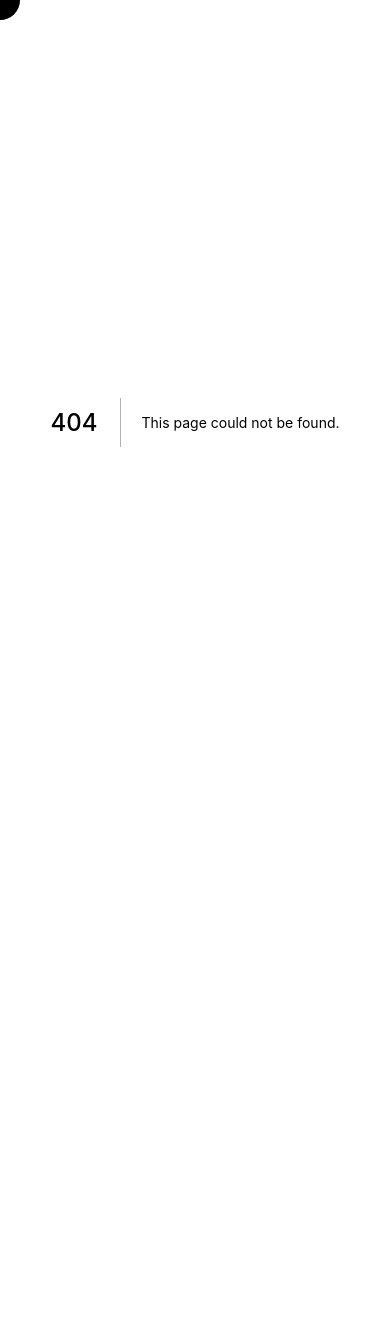
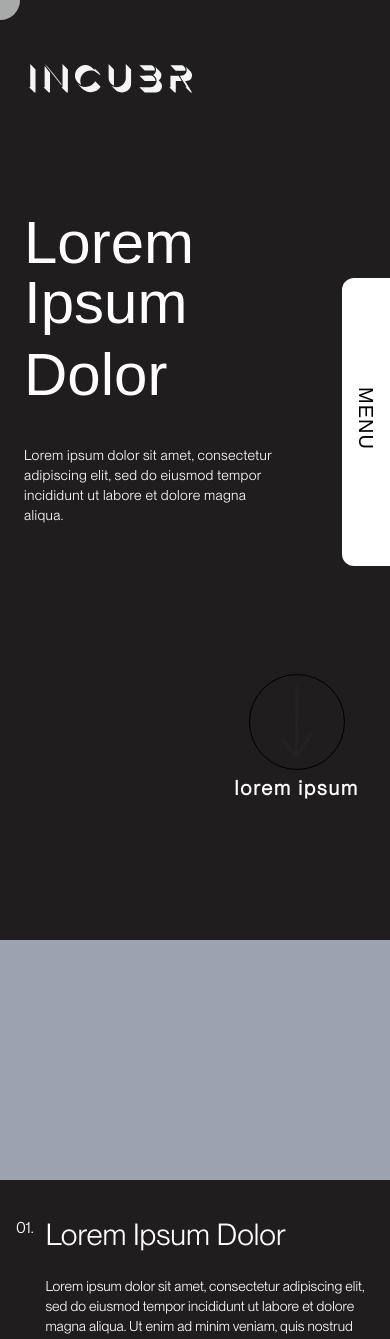
Before and after one commit to incubr/incubr-1, a Next.js app: page /work in a window 390 px wide. Before the commit this address had no page. Shown: the top 1339 px of the page. Before the commit the page ends 844 px from the top, so only its background shows below. Built offline with nearby package versions, Linux system fonts and the light colour scheme.

Commit message:
mobile view

```diff
--- /dev/null
+++ b/pages/work.jsx
@@ -0,0 +1,75 @@
+import { Store } from "@/context";
+import { onMouseEnterOnTitle } from "@/src/components/home/landing";
+import { onmouseleave } from "@/src/custom-cursor";
+import React from "react";
+import ArrowDown from "@/assets/arrowDown.svg";
+import Navigation from "@/src/components/navigation";
+import { DarkHeaders } from "@/src/components/headers";
+import Image from "next/image";
+import WorkCard from "@/src/components/common/workcard";
+import Footer from "@/src/components/footer";
+
+export default function Work() {
+  const { height } = React.useContext(Store);
+
+  return (
+    <div className="w-full scroll-smooth">
+      <div
+        className="w-full relative bg-[#1F1D1D] flex flex-col"
+        style={{ height: height, paddingBottom: height * 0.05 }}
+      >
+        <Navigation isDark={true} />
+        <DarkHeaders />
+        <div className="flex flex-1 justify-center items-center">
+          <div className="lg:w-[60%] text-white flex flex-col lg:flex-row w-full mt-16 lg:mt-0 px-6 sm:px-16 lg:px-0">
+            <div
+              className=" font-[Arial] text-6xl sm:text-8xl w-48 lg:w-[18vw] space-y-3 lg:text-[4.3vw] flex flex-col"
+              onMouseEnter={onMouseEnterOnTitle}
+              onMouseLeave={onmouseleave}
+            >
+              <div className="flex flex-col lg:flex-row">Lorem Ipsum </div>
+              <span className=" font-[Arial] text-6xl sm:text-8xl lg:text-[4.3vw]">
+                Dolor
+              </span>
+            </div>
+            <span className="font-[PPNeueMontreal] lg:leading-[1.5] flex-col flex mt-10 lg:mt-0 lg:ml-10 text-sm sm:text-xl lg:text-[1.5vw] tracking-wide font-[350]">
+              {`Lorem ipsum dolor sit amet, consectetur\n
+              adipiscing elit, sed do eiusmod tempor\n
+              incididunt ut labore et dolore magna\n
+              aliqua.`
+                .split("\n")
+                .map((line, i) => (
+                  <span key={i + line}>{line}</span>
+                ))}
+            </span>
+          </div>
+        </div>
+        <div className="flex w-full lg:absolute bottom-10 justify-center">
+          <div className="flex w-[85%] justify-end">
+            <div
+              onClick={() => window.scrollTo(0, height)}
+              className="button cursor-pointer w-32 lg:w-44 h-32 lg:h-44 flex flex-col items-center justify-between"
+            >
+              <div className="lg:w-36 w-24 h-24 lg:h-36 bg-transparent border-black hover:border-transparent transition-colors duration-300 ease-in-out bg-[#F0C808] flex rounded-full border justify-center items-center">
+                <Image src={ArrowDown} />
+              </div>
+              <h1 className="font-bold text-white text-xl lg:text-[1.3vw] font-[PPNeueMontreal] tracking-widest">
+                lorem ipsum
+              </h1>
+            </div>
+          </div>
+        </div>
+      </div>
+
+      <div className="w-full flex bg-[#1F1D1D] justify-center pb-20 ">
+        <div className=" w-full sm:w-[60%] lg:w-[70%] flex mt-10 lg:mt-[4vw] flex-col ">
+          {[1, 2, 3, 4, 5].map((i) => (
+            <WorkCard key={"sadasder" + i} isEven={i % 2 === 0} />
+          ))}
+        </div>
+      </div>
+      <div className="w-full sm:h-60 bg-[#1F1D1D] "></div>
+      <Footer />
+    </div>
+  );
+}
--- /dev/null
+++ b/src/components/common/workcard.jsx
@@ -0,0 +1,35 @@
+import React from "react";
+
+export default function WorkCard({ isEven }) {
+  return (
+    <div
+      className={`w-full flex ${
+        isEven ? "lg:flex-row-reverse" : "lg:flex-row"
+      } flex-col-reverse mt-10 lg:mt-[3vw]`}
+    >
+      <div
+        className={`flex ${
+          isEven && "ml-5"
+        } flex-1 text-white pb-20 px-4 mt-5 lg:pb-[6vw] font-[PPNeueMontreal]`}
+      >
+        <div className="flex lg:leading-[4vw] justify-end lg:text-[2vw]">
+          01.
+        </div>
+        <div className="flex w-[100%] flex-col ml-[3vw]">
+          <h1 className="lg:text-[3vw] lg:leading-[4vw] text-3xl sm:text-4xl w-[80%] sm:w-[60%]">
+            Lorem Ipsum Dolor
+          </h1>
+          <span className=" mt-6 sm:mt-10 lg:mt-[2.7vw] lg:leading-[1.5vw] text-sm lg:text-[1.1vw]">
+            Lorem ipsum dolor sit amet, consectetur adipiscing elit, sed do
+            eiusmod tempor incididunt ut labore et dolore magna aliqua. Ut enim
+            ad minim veniam, quis nostrud exercitation ullamco laboris nisi ut
+            aliquip ex ea commodo consequat.
+          </span>
+        </div>
+      </div>
+      <div className="flex flex-1 p-4 px-0 sm:px-4 ">
+        <div className="w-full  bg-gray-400 h-60 lg:h-auto"></div>
+      </div>
+    </div>
+  );
+}
```
